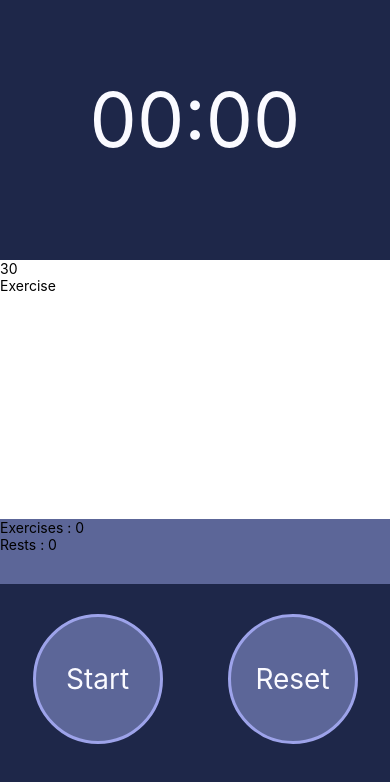
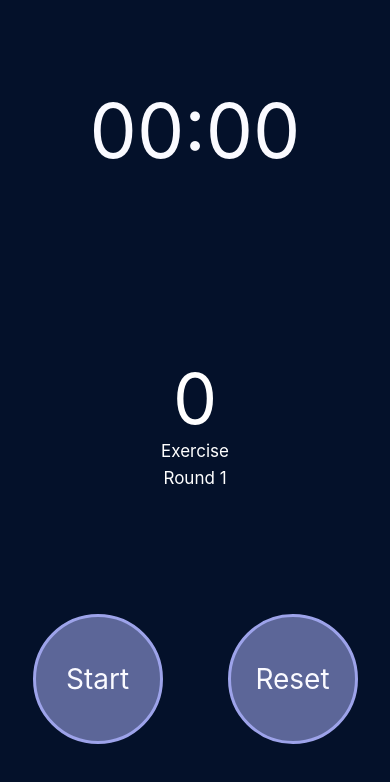
Before and after one commit to enzo-mourany/the-tabata-app, a React Native app: screen / in a window 390 px wide. Shown: the top 782 px of the page. Built offline with nearby package versions, Linux system fonts and the light colour scheme.

Commit message:
fixed bug countdown

```diff
--- a/App.jsx
+++ b/App.jsx
@@ -11,13 +11,17 @@
 // =======================================================================
 
 
-import React, { useState, useEffect } from 'react';
-import { Dimensions, FlatList, StyleSheet, Text, TouchableOpacity, View }
+import React, { useState, useEffect, useRef } from 'react';
+import { Dimensions, FlatList, StyleSheet, Text, TouchableOpacity, View, Animated }
   from 'react-native';
 import { StatusBar } from 'expo-status-bar';
+//import styled from 'react-native-styled-components';
+//import styled from 'styled-components/native';
 
 
-// ========================  General Consts  =============================
+
+
+// ========================  General Const  =============================
 
 const { width, height } = Dimensions.get('window');
 const colors = {
@@ -40,10 +44,9 @@ const getRemaining = (time) => {    // Times unities
 
 const listAllTimersExercises = [20, 30, 40, 45, 50, 60, 75, 100];
 const listAllTimersRest = [5, 10, 15, 20, 25, 30, 35, 40, 45];
-let timerExercise = listAllTimersExercises[1];
-let timerRest = listAllTimersRest[1];
-let counterExercisesTimes = 0;
-let counterRestTimes = 0;
+let roundsCounter = 1;
+
+
 
 // =======================================================================
 // ===========================  Main Function  ===========================
@@ -55,6 +58,8 @@ export default function App() {
   const [isActive, setIsActive] = useState(false);
   const { mins, secs, } = getRemaining(remainingSecs);
   const [isExercise, setIsExercise] = useState(true);
+  const [remainingTimerExercise, setRemainingTimerExercise] = useState(0);
+  const [remainingTimerRest, setRemainingTimerRest] = useState(0);
 
   const toggle = () => {    // If one of buttons is clicked
     setIsActive(!isActive);
@@ -64,45 +69,40 @@ export default function App() {
     setRemainingSecs(0);
     setIsActive(false);
     setIsExercise(true);
-    timerExercise = listAllTimersExercises[1];
-    timerRest = listAllTimersRest[1];
-    counterExercisesTimes = 0;
-    counterRestTimes = 0;
+    setRemainingTimerExercise(listAllTimersExercises[1]);
+    setRemainingTimerRest(listAllTimersRest[1]);
+    roundsCounter = 0;
   }
 
   useEffect(() => {
     let interval = null;
-    let removeOneFromTimerExercises = 0;
-    let removeOneFromTimerRest = 0;
     if (isActive) {
       interval = setInterval(() => {
         setRemainingSecs(remainingSecs => remainingSecs + 1);
 
-        if (timerExercise == 0) {
+
+        if (isExercise) {
+          setRemainingTimerExercise(remainingTimerExercise => remainingTimerExercise - 1);
+        } else if (!isExercise) {
+          setRemainingTimerRest(remainingTimerRest => remainingTimerRest - 1);
+        }
+        if (remainingTimerExercise == 1) {
           setIsExercise(false);
-          counterExercisesTimes = counterExercisesTimes + 1;
-        } else if (timerRest == 0) {
+          setRemainingTimerRest(listAllTimersRest[1]);
+        } else if (remainingTimerRest == 1) {
           setIsExercise(true);
-          counterRestTimes = counterRestTimes + 1;
+          setRemainingTimerExercise(listAllTimersExercises[1]);
+          roundsCounter += 1;
         }
-        if (isExercise) {
-          timerRest = listAllTimersRest[1];
-          removeOneFromTimerExercises = 1;
-          removeOneFromTimerRest = 0;
-        } else if (!isExercise) {
-          timerExercise = listAllTimersExercises[1];
-          removeOneFromTimerExercises = 0;
-          removeOneFromTimerRest = 1;
-        }
-        timerExercise = timerExercise - removeOneFromTimerExercises;
-        timerRest = timerRest - removeOneFromTimerRest;
+
+
 
       }, 1000)
     } else if (!isActive && remainingSecs !== 0) {
       clearInterval(interval)
     }
     return () => clearInterval(interval);
-  }, [isActive, remainingSecs])
+  }, [isActive, remainingSecs, remainingTimerExercise, remainingTimerRest])
 
   // =======================================================================
   // =============================  Display  ===============================
@@ -118,22 +118,27 @@ export default function App() {
       </View>
 
       <View style={styles.countDowns}>
-        <Text>{isExercise ? `${timerExercise}` : `${timerRest}`}</Text>
-        <Text>{isExercise ? 'Exercise' : 'Rest'}</Text>
+        <Text style={remainingTimerExercise <= 3 && remainingTimerExercise > 0 || remainingTimerRest <= 3 && remainingTimerRest > 0 ? styles.timeLessThreeSecs : styles.timerExOrRest}>{isExercise ? `${remainingTimerExercise}` : `${remainingTimerRest}`}</Text>
+        <Text style={styles.exOrRest}>{isExercise ? 'Exercise' : 'Rest'}</Text>
+        <Text style={styles.counterRounds}>Round {roundsCounter}</Text>
       </View>
 
-      <View style={styles.counters}>
-        <Text style={styles.counterExercises}>Exercises : {counterExercisesTimes}</Text>
-        <Text style={styles.counterRest}>Rests : {counterRestTimes}</Text>
-      </View>
+
+
+
+
+
 
       <View style={styles.buttons}>
         <TouchableOpacity onPress={toggle} style={isActive ? styles.pauseButton : styles.startButton}>
           <Text style={isActive ? styles.pauseButtonText : styles.startButtonText}>{isActive ? 'Pause' : 'Start'}</Text>
         </TouchableOpacity>
+
+
         <TouchableOpacity onPress={reset} style={styles.resetButton}>
           <Text style={styles.resetButtonText}>Reset</Text>
         </TouchableOpacity>
+
       </View>
 
 
@@ -148,7 +153,7 @@ export default function App() {
 const styles = StyleSheet.create({
   container: {
     flex: 1,
-    backgroundColor: '#1E2749',
+    backgroundColor: '#04112A',
 
   },
   // ===========================  Timer Div  ==============================
@@ -165,23 +170,31 @@ const styles = StyleSheet.create({
   // =========================  Countdown Div  =============================
   countDowns: {
     flex: 2,
-    backgroundColor: "#fff"
+    justifyContent: 'center',
+    alignItems: 'center'
+  },
+  timerExOrRest: {
+    color: "#fff",
+    fontSize: 70
+  },
+  timeLessThreeSecs: {
+    fontSize: 70,
+    color: 'red'
+  },
+  exOrRest: {
+    color: "#fff",
+    fontSize: 17,
+    marginBottom: 7
   },
   // ==========================  Counters Div  =============================
-  counters: {
-    flex: 0.5,
-    backgroundColor: "#5C6698"
-  },
-  counterExercises: {
-
-  },
-  counterRest: {
-
+  counterRounds: {
+    color: '#fff',
+    fontSize: 17
   },
   // ==========================  Buttons Div  ==============================
   buttons: {
     flex: 2,
-    backgroundColor: "#1E2749",
+    backgroundColor: "#04112A",
     justifyContent: 'space-around',
     flexDirection: 'row',
     alignItems: 'flex-end'
@@ -243,3 +256,6 @@ const styles = StyleSheet.create({
 //         possibilité de mettre un temps de repos plus long entre certaines séries
 //         lancer en parallele un timer simple qui ne s'arrete qu'a la fin du temps total
 //         pubs
+//
+//
+//         variable timers en useState
--- a/package.json
+++ b/package.json
@@ -15,9 +15,12 @@
     "interval": "^0.1.1",
     "moment": "^2.29.1",
     "react": "17.0.1",
+    "react-circular-progressbar": "^2.0.4",
     "react-dom": "17.0.1",
     "react-native": "0.64.3",
+    "react-native-circular-progress": "^1.3.7",
     "react-native-circular-progress-indicator": "^2.0.5",
+    "react-native-styled-components": "^2.1.0",
     "react-native-svg": "^12.1.1",
     "react-native-web": "0.17.1"
   },
```
Also changed, not shown: 1 other file (tests, documents, lock files or other folders).
